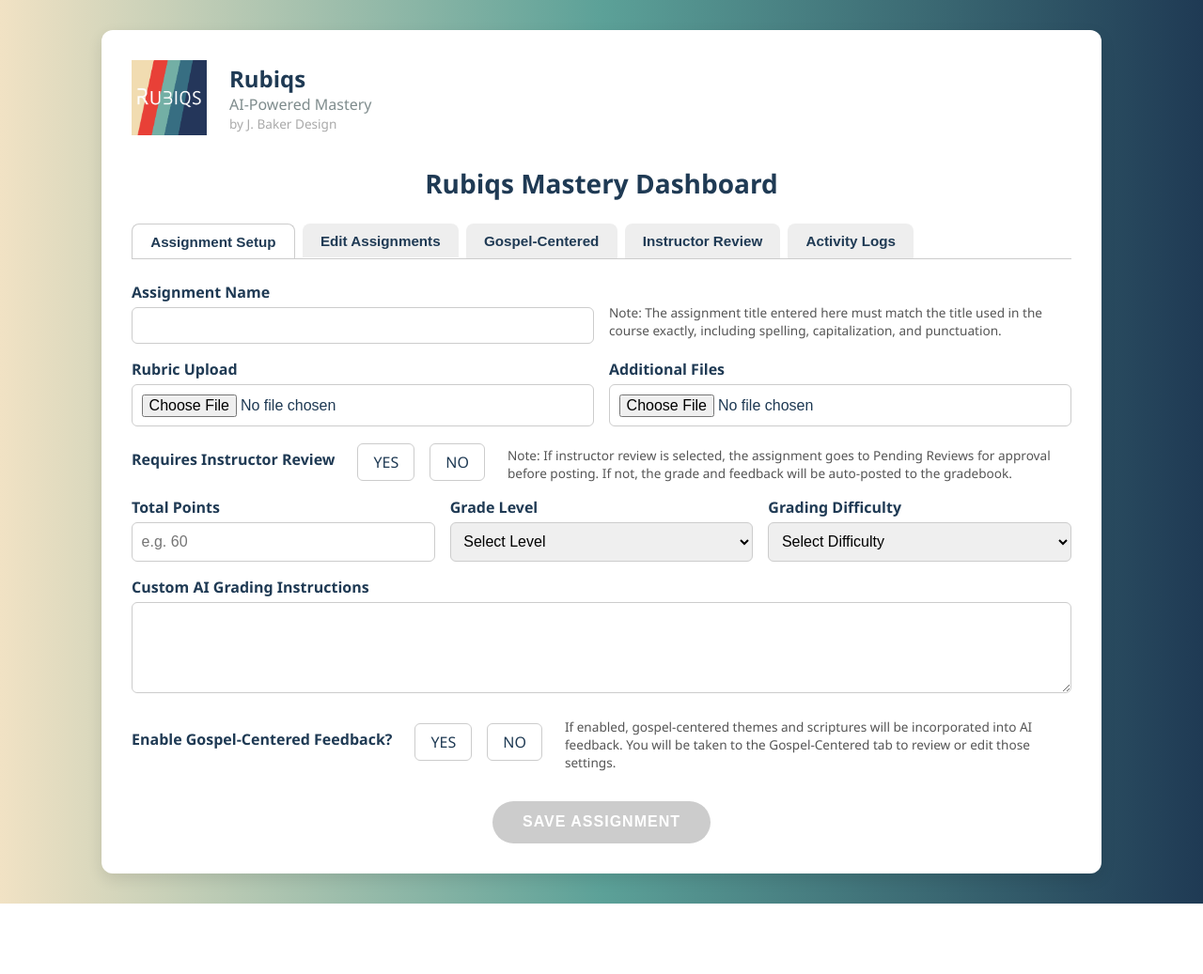
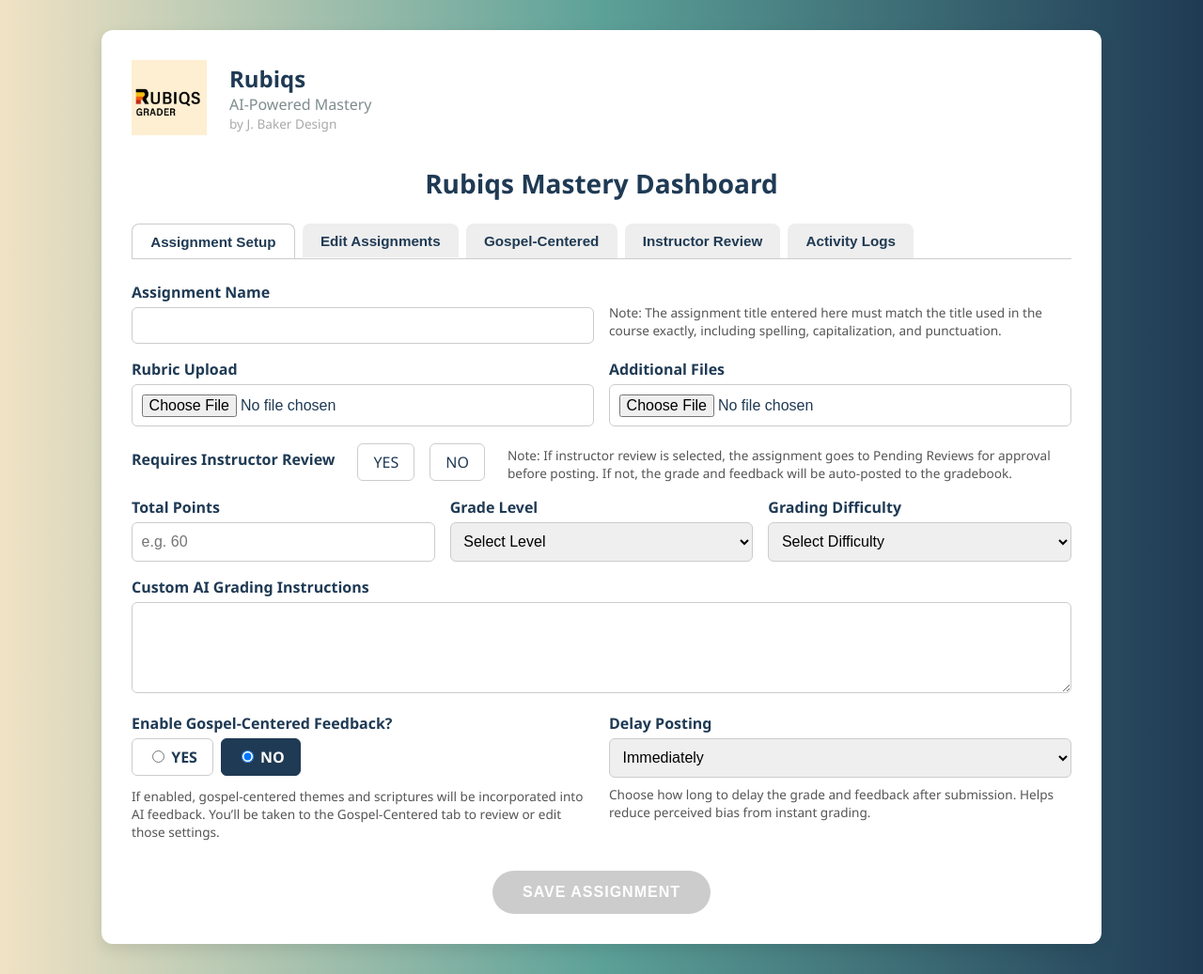
Before and after one commit to Bakerjeremiah83/rubiqs, a Python web app: template templates/admin_dashboard.html in a window 1280 px wide. Shown: the whole page at 94% size. Before the commit the page ends 962 px from the top, so only its background shows below. Run offline with Jinja, Linux system fonts and the light colour scheme; the template is opened without the code that fills it, so the values that code supplies are empty.

Commit message:
Add delay grading config and update logo

```diff
--- a/templates/admin_dashboard.html
+++ b/templates/admin_dashboard.html
@@ -290,17 +290,39 @@
 
     <!-- Gospel-Centered Option Toggle -->
     <div class="row">
-      <div class="form-group wide require-toggle" style="flex-direction: row; align-items: center;">
-        <label style="margin-right: 1rem; white-space: nowrap;">Enable Gospel-Centered Feedback?</label>
-        <div style="display: flex; gap: 1rem; margin-right: 1rem;">
-          <div class="toggle-option" onclick="selectGospelOption(this, true)">YES</div>
-          <div class="toggle-option" onclick="selectGospelOption(this, false)">NO</div>
+      <!-- Gospel-Centered Toggle -->
+      <div class="form-group quarter">
+        <label for="faith_integration">Enable Gospel-Centered Feedback?</label>
+        <div class="require-toggle" style="flex-direction: row; justify-content: flex-start;">
+          <label class="toggle-option {% if assignment.faith_integration %}active{% endif %}">
+            <input type="radio" name="faith_integration" value="true" {% if assignment.faith_integration %}checked{% endif %}> YES
+          </label>
+          <label class="toggle-option {% if not assignment.faith_integration %}active{% endif %}">
+            <input type="radio" name="faith_integration" value="false" {% if not assignment.faith_integration %}checked{% endif %}> NO
+          </label>
         </div>
-        <div class="instruction-note" style="flex: 1;">
-          If enabled, gospel-centered themes and scriptures will be incorporated into AI feedback. You will be taken to the Gospel-Centered tab to review or edit those settings.
-        </div>
+        <small style="font-size: 0.85rem; color: #555; display: block; margin-top: 0.5rem;">
+          If enabled, gospel-centered themes and scriptures will be incorporated into AI feedback. You’ll be taken to the Gospel-Centered tab to review or edit those settings.
+        </small>
+      </div>
+
+      <!-- Delay Posting Dropdown -->
+      <div class="form-group quarter">
+        <label for="delay_posting">Delay Posting</label>
+        <select name="delay_posting" id="delay_posting" class="form-control">
+          <option value="0" {% if assignment.delay_posting == 0 %}selected{% endif %}>Immediately</option>
+          <option value="12" {% if assignment.delay_posting == 12 %}selected{% endif %}>12 hours</option>
+          <option value="24" {% if assignment.delay_posting == 24 %}selected{% endif %}>24 hours</option>
+          <option value="36" {% if assignment.delay_posting == 36 %}selected{% endif %}>36 hours</option>
+          <option value="48" {% if assignment.delay_posting == 48 %}selected{% endif %}>48 hours</option>
+        </select>
+        <small style="font-size: 0.85rem; color: #555; display: block; margin-top: 0.5rem;">
+          Choose how long to delay the grade and feedback after submission. Helps reduce perceived bias from instant grading.
+        </small>
       </div>
     </div>
+
+
 
    <!-- Hidden inputs to capture toggle state -->
     <input type="hidden" name="requires_review" id="requiresReviewValue" />
```
Also changed, not shown: app/lti_routes.py (+11 -0 lines), templates/edit_assignment.html (+32 -0 lines), templates/view_assignments.html (+30 -4 lines), static/rubiqs-logo.png.
